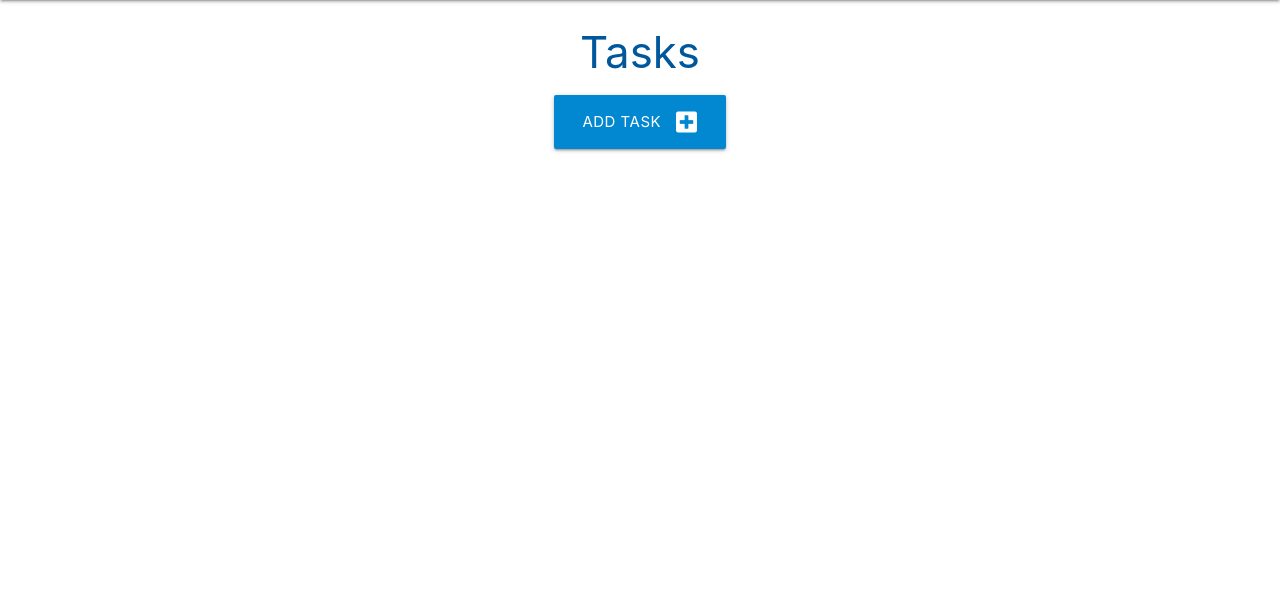
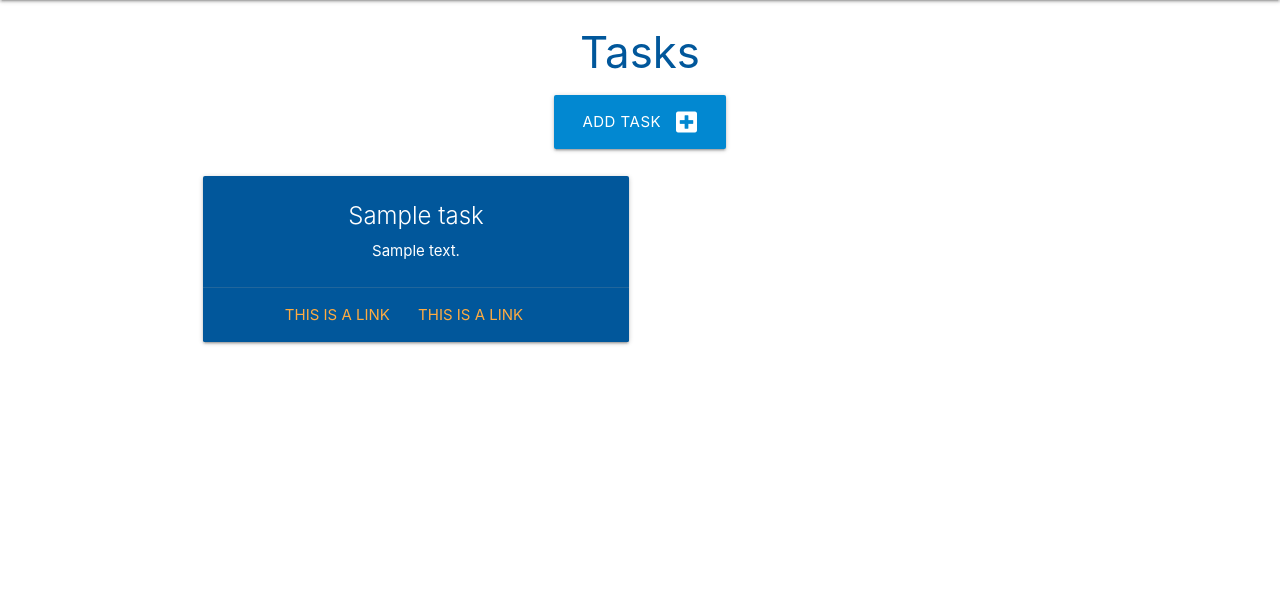
Before and after one commit to ccp84/taskmanager, a Flask app: page / in a window 1280 px wide. Shown: the part 64-661 px from the top of the page. Run offline with Flask 2, Linux system fonts and the light colour scheme; tables that the repository leaves empty hold one stand-in row (values such as "Sample post").

Commit message:
html>display tasks

```diff
--- a/taskmanager/routes.py
+++ b/taskmanager/routes.py
@@ -5,7 +5,8 @@ from taskmanager.models import Category, Task
 
 @app.route("/")
 def home():
-    return render_template("tasks.html")
+    tasks = list(Task.query.order_by(Task.due_date).all())
+    return render_template("tasks.html", tasks=tasks)
 
 
 @app.route("/categories")
--- a/taskmanager/templates/tasks.html
+++ b/taskmanager/templates/tasks.html
@@ -10,5 +10,21 @@
         </a>
     </div>
 </div>
+<div class="row">
+    <div class="col s12 m6">
+        {% for task in tasks %}
+        <div class="card light-blue darken-4 center-align">
+            <div class="card-content white-text">
+                <span class="card-title">{{ task.task_name }}</span>
+                <p>{{ task.task_description }}</p>
+            </div>
+            <div class="card-action">
+                <a href="#">This is a link</a>
+                <a href="#">This is a link</a>
+            </div>
+        </div>
+        {% endfor %}
+    </div>
+</div>
 
 {% endblock %}
```
